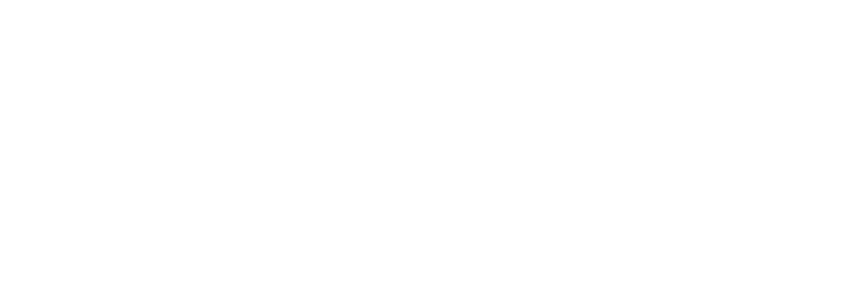
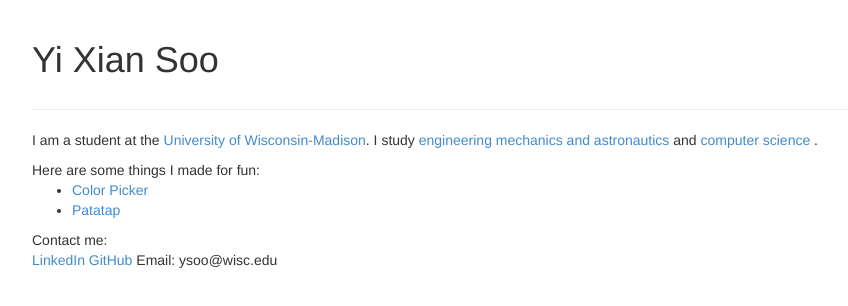
Before and after one commit to ysoo/static-web-site, a plain HTML site: page index.html in a window 1280 px wide. Shown: the whole page, without its empty margins (38-886 px from the left). Drawn offline with Linux system fonts and the light colour scheme.

Commit message:
Added Links

```diff
--- a/index.html
+++ b/index.html
@@ -7,8 +7,30 @@
 	<link rel="stylesheet" type="text/css" href="css/index.css">
 
 	<body>
-		<divclass></div>
+		<div class = "container">
+			<div class="page-header">
+				<h1>Yi Xian Soo<h1>
+			</div>
+			<div class="content">
+			<p> I am a student at the <a href="https://www.wisc.edu/"> University of Wisconsin-Madison</a>. I study <a href="http://guide.wisc.edu/undergraduate/engineering/engineering-physics/engineering-mechanics-bs/"> engineering mechanics and astronautics</a> and <a href="http://guide.wisc.edu/undergraduate/letters-science/computer-sciences/computer-sciences-bs/"> computer science </a>.
+		</div>
 
+		<div>
+			Here are some things I made for fun: <br>
+		<ul>
+			<li><a href="Color Picker/RGB.html"> Color Picker </a></li>
+			<li><a href="Patatap/circles.html"> Patatap </a></li>
+		</ul>
+
+		</div>
+
+		<div class="contact">
+			Contact me: <br>
+			<a href="https://www.linkedin.com/in/yi-xian-soo-a60402b1/">LinkedIn</a>
+			<a href="https://github.com/ysoo">GitHub</a>
+			Email: ysoo@wisc.edu
+		</div>
+		</div>
 
 
 	</body>
```
